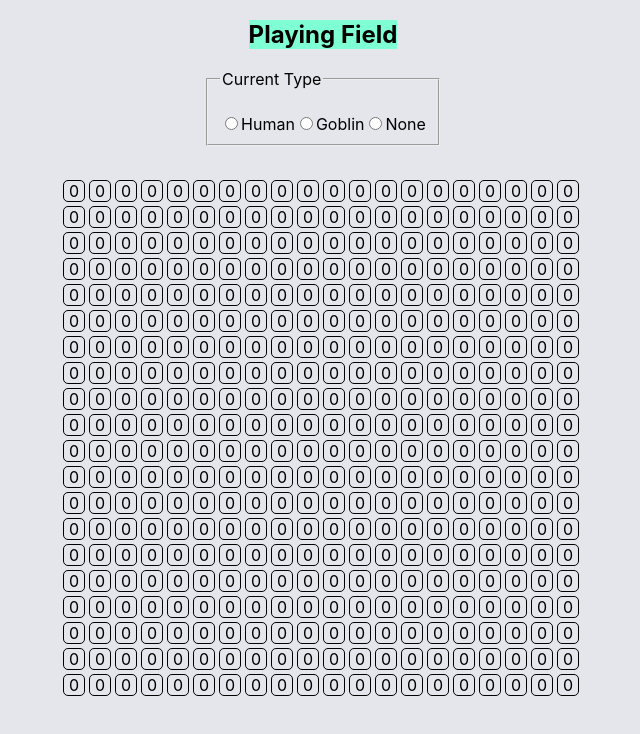
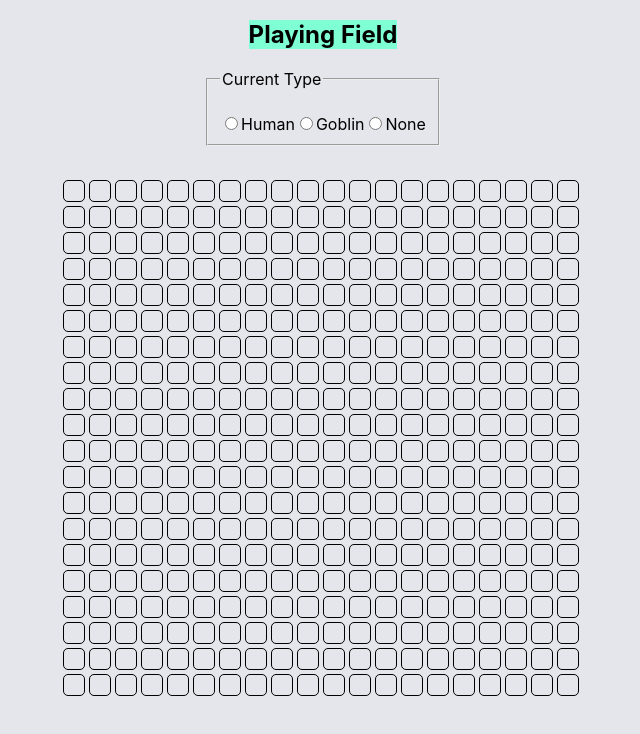
Before and after one commit to Zakhya/Ecosystem, a React (Create React App) app: page / in a window 1280 px wide. Shown: the top 734 px of the page, without its empty margins (317-957 px from the left). Built offline with nearby package versions, Linux system fonts and the light colour scheme.

Commit message:
grid cells display calculated ip

```diff
--- a/src/App.js
+++ b/src/App.js
@@ -11,6 +11,23 @@ function App() {
   function toggle(id, columnId, rowId, race) {
     setGrid(prevGrid => {
       const updatedGrid = prevGrid.map(square => {
+
+
+        if (square.id === id) {
+          return {
+            ...square,
+            race: type,
+            color: type,
+          };
+        } else {
+          return square; // Keep the square unchanged
+        }
+      });
+
+      // Apply IP updates for cells with the same race after the render
+      return updatedGrid.map(square => {
+
+
         const columnRange = (
           square.columnId === columnId + 1 ||
           square.columnId === columnId - 1 ||
@@ -34,31 +51,11 @@ function App() {
           square.rowId === rowId - 4
         );
 
-        if (square.id === id) {
+        if (rowRange && columnRange) {
           return {
             ...square,
-            race: type,
-            color: type,
-            ip: square.ip + 1
-          };
-        } else if (columnRange && rowRange) {
-          return square; // Keep the square unchanged for now
-        } else {
-          return square; // Keep the square unchanged
-        }
-      });
-
-      // Apply IP updates for cells with the same race after the render
-      return updatedGrid.map(square => {
-        if (square.race === type) {
-          return {
-            ...square,
-            ip: square.ip + 1
-          };
-        } else if(square.race !== type && square.race !== 'none'){
-          return {
-            ...square,
-            ip: square.ip - 1
+            goblinsInRange: type === 'goblin' ? square.goblinsInRange + 1 : square.goblinsInRange,
+            humansInRange: type === 'human' ? square.humansInRange + 1 : square.humansInRange
           };
         } else {
           return square
@@ -67,16 +64,19 @@ function App() {
     });
   }
 
+
   const squareElements = grid.map(cell =>(
     <Box
       color={cell.color}
       key={cell.id}
       id={cell.id}
       on={cell.on}
-      ip={cell.ip}
+      ip={cell.race === 'goblin' ? cell.goblinsInRange - cell.humansInRange : cell.race === 'human' ? cell.humansInRange - cell.goblinsInRange :0 }
       rowId={cell.rowId}
       columnId={cell.columnId}
       race={cell.race}
+      goblinsInRange={cell.goblinsInRange}
+      humansInRange={cell.humansInRange}
       toggle={() => toggle(cell.id, cell.columnId, cell.rowId, cell.race)} />
 
   ))
--- a/src/Box.js
+++ b/src/Box.js
@@ -17,7 +17,7 @@ export default function Box(props){
             style={styles}
             className="box"
             onClick={props.toggle}
-        >{props.ip}
+        >{props.race !== 'none' && props.ip}
         </div>
     )
 }
--- a/src/boxes.js
+++ b/src/boxes.js
@@ -6,10 +6,11 @@ function fillArray() {
             rowId: Math.ceil(i / 20),
             id: i,
             columnId: j,
-            ip: 0,
             color: 'transparent',
             race: 'none',
-            isActive: false
+            goblinsInRange: 0,
+            humansInRange: 0,
+            ip: 0
         })
         j > 19 ? j = 1 : j++
     }
```
